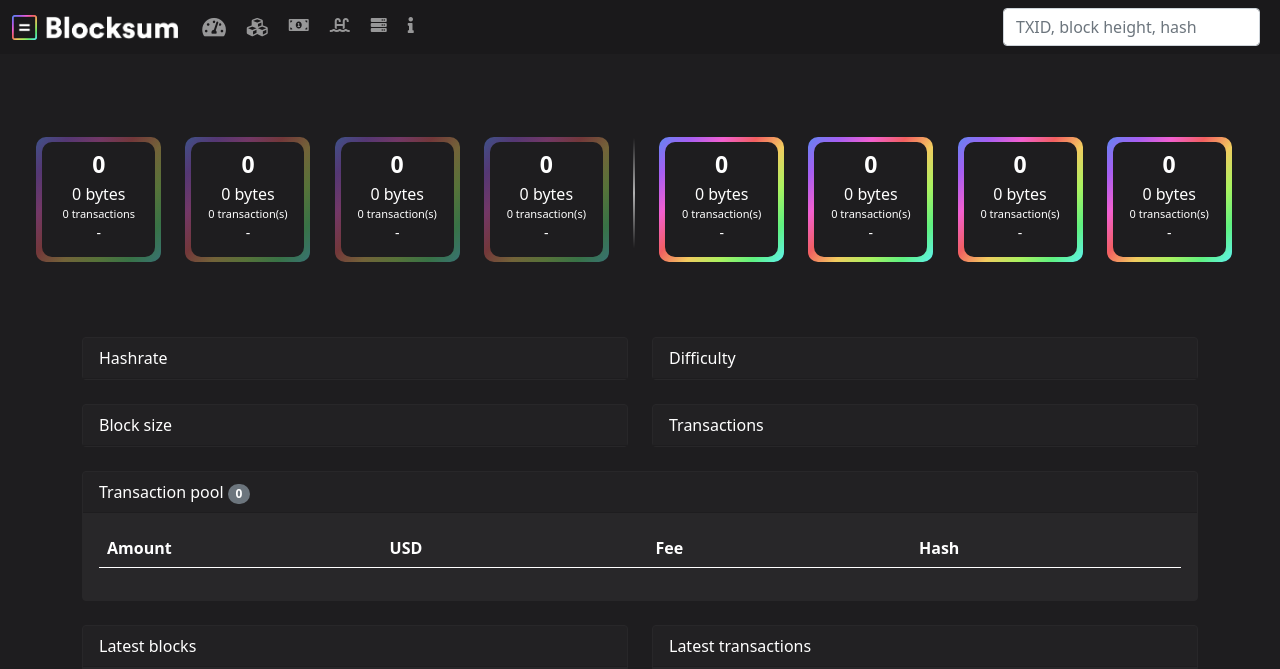
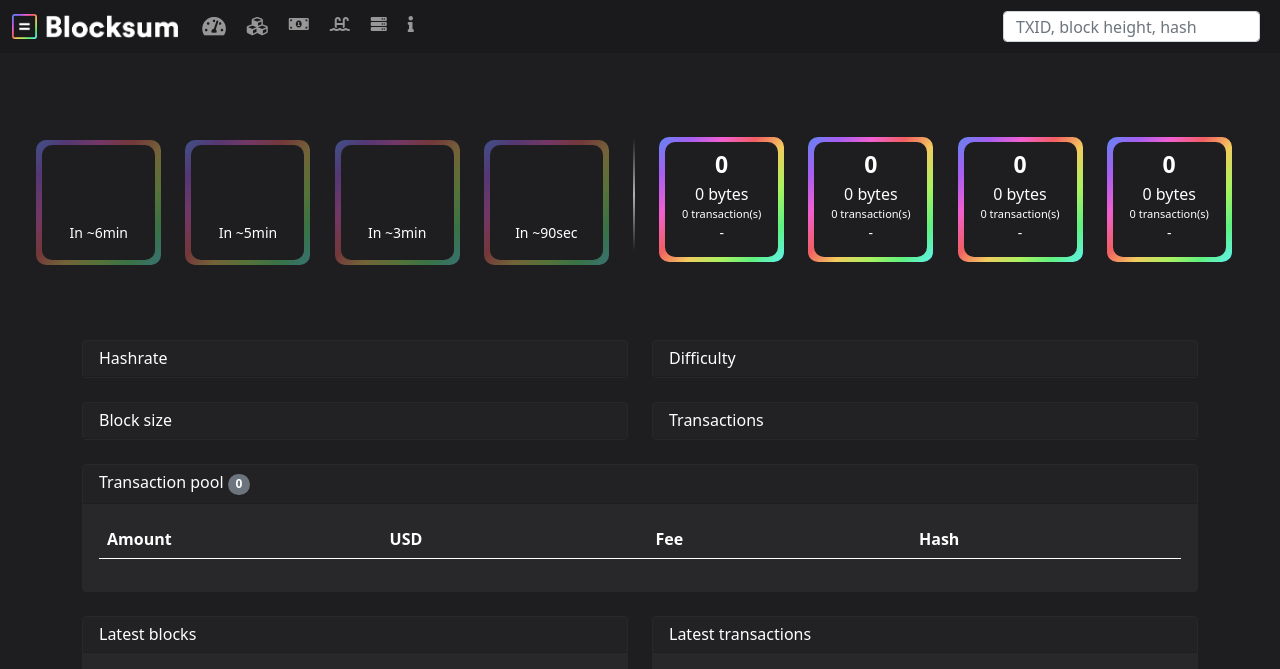
Before and after one commit to Gronis/Blocksum, a PHP site: page / in a window 1280 px wide. Shown: the top 669 px of the page. Run offline with PHP 8.4, Linux system fonts and the light colour scheme; lists and menus that the app fills with data are empty; some libraries are stand-ins or nearby versions.

Commit message:
Edited block to show timeonly (Static) and changed the searchfield padding

```diff
--- a/css/style.css
+++ b/css/style.css
@@ -197,3 +197,11 @@ body {
 	background: #2c2c2c!important;
 	margin-top:5px;
 }
+
+#block1, #block2, #block3, #block4 {
+  display: none;
+}
+
+.form-control {
+  padding: .15rem .75rem!important;
+}
--- a/index.html
+++ b/index.html
@@ -66,34 +66,34 @@
         <div class="blocks-wrapper">
           <div class="block-border-light block-margin-right">
             <div class="block">
-              <span id="block1" style="font-size:23px; font-weight:bold;">0</span><br>
-              <span id="block1_size">0</span> bytes<br>
-              <span style="font-size:11px;"><span id="block1_txs">0</span> transactions</span><br>
-              <span style="font-size:14px;">-</span><br>
+              <span id="block1" style="font-size:23px; font-weight:bold;"></span><br>
+              <span id="block1_size"></span><br>
+              <span style="font-size:11px;"><span id=""></span></span><br>
+              <span style="font-size:14px;">In ~6min</span><br>
             </div>
           </div>
           <div class="block-border-light block-margin-right">
             <div class="block">
               <span id="block2" style="font-size:23px; font-weight:bold;">0</span><br>
-              <span id="block2_size">0</span> bytes<br>
-              <span style="font-size:11px;"><span id="block2_txs">0</span> transaction(s)</span><br>
-              <span style="font-size:14px;">-</span><br>
+              <span id="block2_size"></span><br>
+              <span style="font-size:11px;"><span id="block2_txs"></span></span><br>
+              <span style="font-size:14px;">In ~5min</span><br>
             </div>
           </div>
           <div class="block-border-light block-margin-right">
             <div class="block">
-              <span id="block3" style="font-size:23px; font-weight:bold;">0</span><br>
-              <span id="block3_size">0</span> bytes<br>
-              <span style="font-size:11px;"><span id="block3_txs">0</span> transaction(s)</span><br>
-              <span style="font-size:14px;">-</span><br>
+              <span id="block3" style="font-size:23px; font-weight:bold;"></span><br>
+              <span id="block3_size"></span><br>
+              <span style="font-size:11px;"><span id="block3_txs"></span></span><br>
+              <span style="font-size:14px;">In ~3min</span><br>
             </div>
           </div>
           <div class="block-border-light">
             <div class="block">
-              <span id="block4" style="font-size:23px; font-weight:bold;">0</span><br>
-              <span id="block4_size">0</span> bytes<br>
-              <span style="font-size:11px;"><span id="block4_txs">0</span> transaction(s)</span><br>
-              <span style="font-size:14px;">-</span><br>
+              <span id="block4" style="font-size:23px; font-weight:bold;"></span><br>
+              <span id="block4_size"></span><br>
+              <span style="font-size:14px;"><span id="block4_txs"></span></span><br>
+              <span style="font-size:14px;">In ~90sec</span><br>
             </div>
           </div>
           <div class="vertical-spacing">&nbsp;<br>&nbsp;<br>&nbsp;<br>&nbsp;<br>&nbsp;</div>
@@ -138,7 +138,7 @@
       <div class="row mb-4">
         <div class="col-6">
           <div class="card card-dark">
-            <div class="card-header card-header-dark">
+            <div class="card-header card-header-dark h6">
               Hashrate
             </div>
             <div class="card-body card-chart">
@@ -149,7 +149,7 @@
 
         <div class="col-6">
           <div class="card card-dark">
-            <div class="card-header card-header-dark">
+            <div class="card-header card-header-dark h6">
               Difficulty
             </div>
             <div class="card-body card-chart">
@@ -163,7 +163,7 @@
       <div class="row mb-4">
         <div class="col-6">
           <div class="card card-dark">
-            <div class="card-header card-header-dark">
+            <div class="card-header card-header-dark h6">
               Block size
             </div>
             <div class="card-body card-chart">
@@ -174,7 +174,7 @@
 
         <div class="col-6">
           <div class="card card-dark">
-            <div class="card-header card-header-dark">
+            <div class="card-header card-header-dark h6">
               Transactions
             </div>
             <div class="card-body card-chart">
@@ -188,7 +188,7 @@
       <div class="row mb-4">
         <div class="col-12">
           <div class="card card-dark">
-            <div class="card-header card-header-dark">
+            <div class="card-header card-header-dark h6">
               Transaction pool <span id="transactionPoolAmount" class="badge rounded-pill bg-secondary">0</span>
             </div>
             <div class="card-body">
@@ -213,7 +213,7 @@
       <div class="row mb-4">
         <div class="col-6">
           <div class="card card-dark">
-            <div class="card-header card-header-dark">
+            <div class="card-header card-header-dark h6">
               Latest blocks
             </div>
             <div class="card-body">
@@ -238,7 +238,7 @@
 
         <div class="col-6">
           <div class="card card-dark">
-            <div class="card-header card-header-dark">
+            <div class="card-header card-header-dark h6">
               Latest transactions
             </div>
             <div class="card-body">
```
